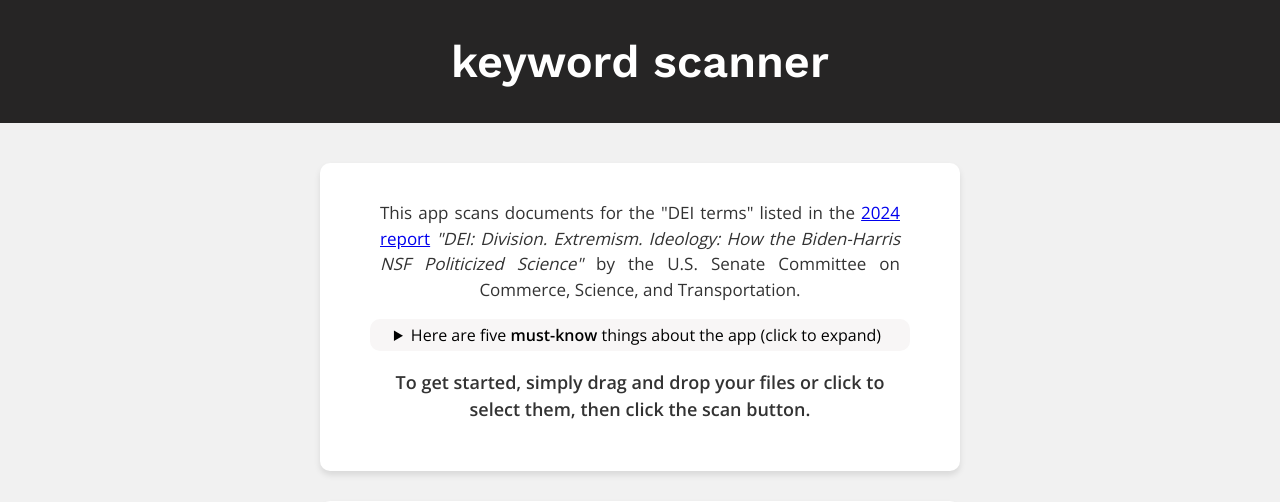
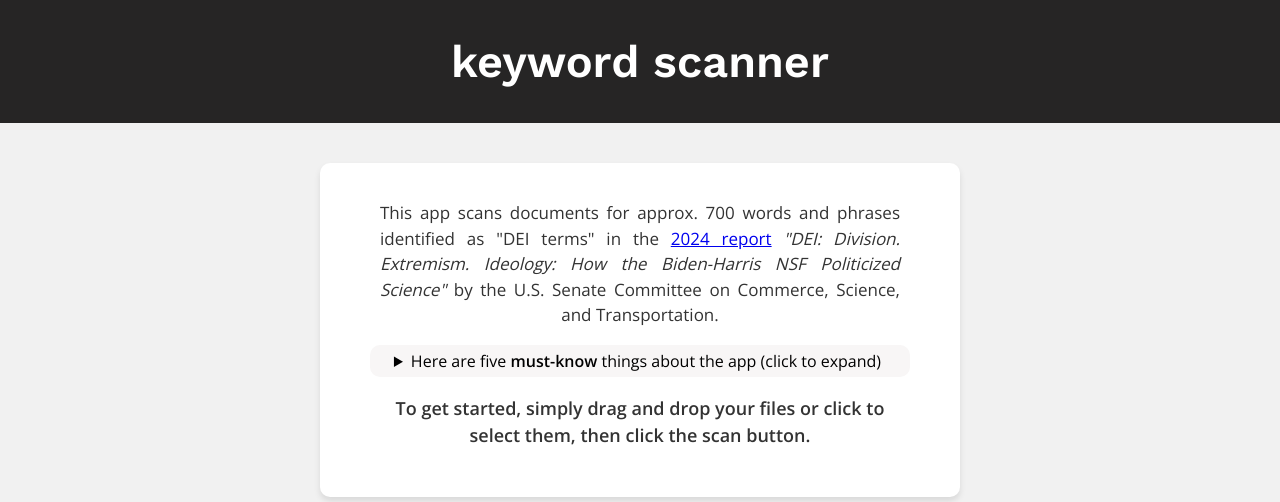
Before and after one commit to deelobo/keyword_scanner_app, a Flask app: page / in a window 1280 px wide. Shown: the top 502 px of the page. Run offline with Flask 2, Linux system fonts and the light colour scheme.

Commit message:
Clarify description of DEI terms and improve wording in index.html

```diff
--- a/templates/index.html
+++ b/templates/index.html
@@ -20,7 +20,7 @@
         <div class="intro-container">
             <div class="introduction">
                 <p>
-                    This app scans documents for the "DEI terms" listed in the
+                    This app scans documents for approx. 700 words and phrases identified as "DEI terms" in the
                     <a href="https://www.commerce.senate.gov/services/files/4BD2D522-2092-4246-91A5-58EEF99750BC" target="_blank">2024 report</a>
                     <i>"DEI: Division. Extremism. Ideology: How the Biden-Harris NSF Politicized Science"</i> by the
                     U.S. Senate Committee on Commerce, Science, and Transportation.
@@ -32,7 +32,7 @@
                     <ol>
                         <li>
                             It only detects the exact terms as listed in <strong>Appendix B</strong> of the report. The search is case-insensitive, but it will not match a term
-                            if it is misspelled in your document, nor does it consider the context in which words and phrases are used.
+                            if it is misspelled in your document, nor does it consider the context in which terms are used.
                         </li>
                         <li>
                             It supports <strong>.txt , .docx, .csv, .xls, .xlsx, and .pdf</strong> files and multiple files can be uploaded at once.
```
